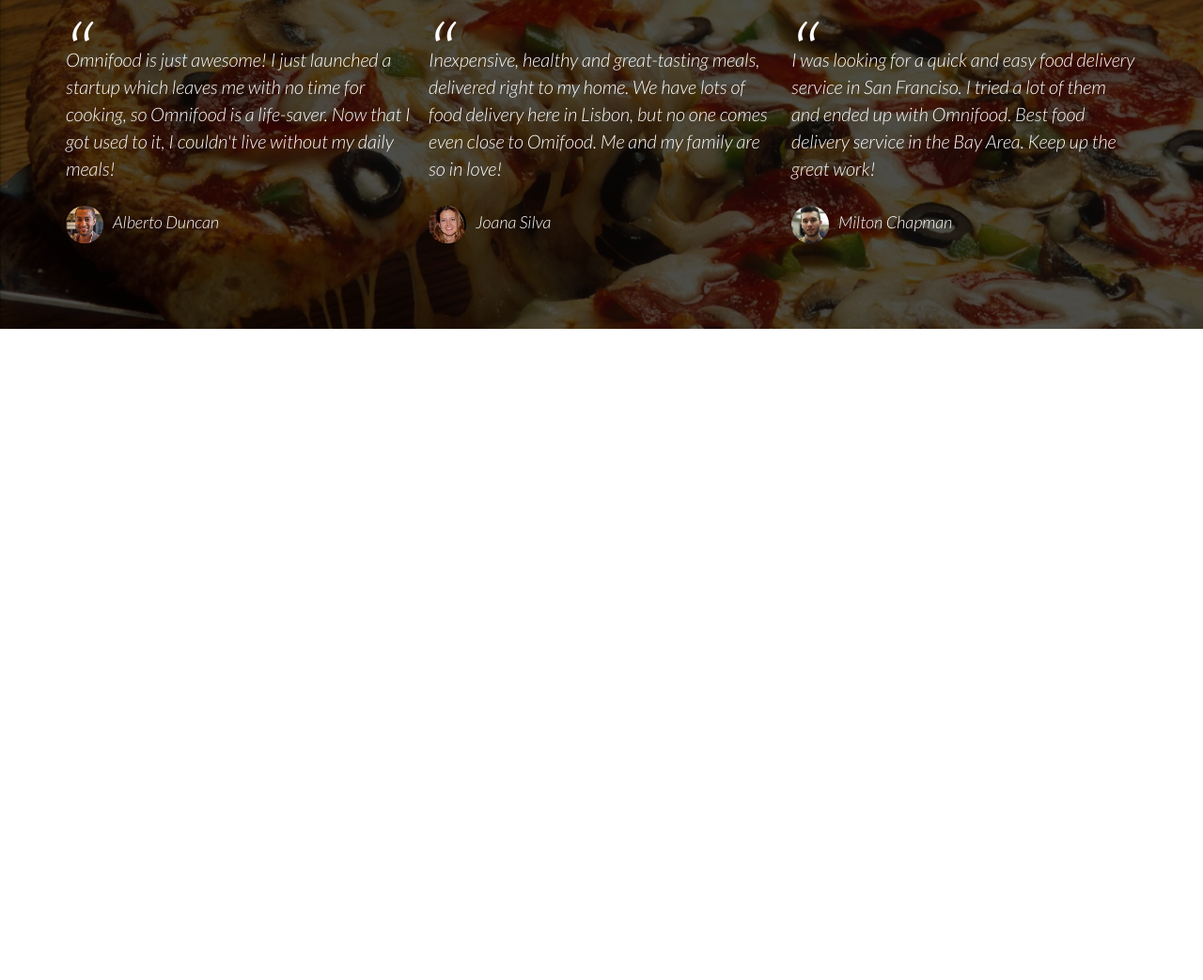
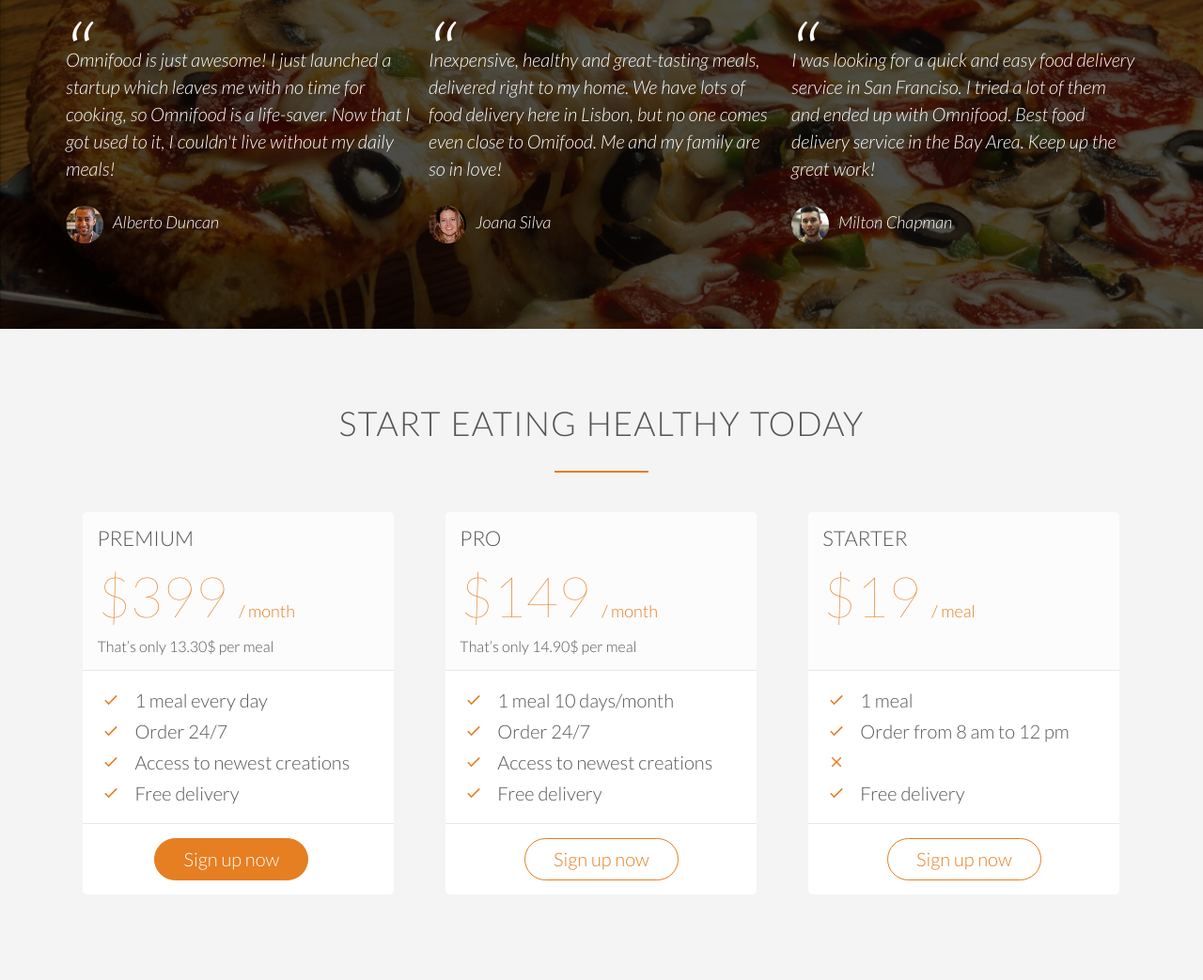
Before and after one commit to toantd90/omnifood, a plain HTML site: page index.html in a window 1280 px wide. Shown: the part 3507-4550 px from the top of the page at 94% size. Before the commit the page ends 3857 px from the top, so only its background shows below. Drawn offline with nearby package versions, Linux system fonts and the light colour scheme.

Commit message:
Add section plans

```diff
--- a/index.html
+++ b/index.html
@@ -238,6 +238,73 @@
       </div>
     </div>
   </section>
+  <section class="section-plans">
+    <div class="row">
+      <h2>Start eating healthy today</h2>
+    </div>
+    <div class="row">
+      <div class="col span-1-of-3">
+        <div class="plan-box">
+          <div class="">
+            <h3>Premium</h3>
+            <p class="plan-price">$399 <span>/ month</span></p>
+            <p class="plan-price-meal">That’s only 13.30$ per meal</p>
+          </div>
+          <div>
+            <ul>
+              <li><ion-icon name="checkmark" class="icon-small"></ion-icon>1 meal every day</li>
+              <li><ion-icon name="checkmark" class="icon-small"></ion-icon>Order 24/7</li>
+              <li><ion-icon name="checkmark" class="icon-small"></ion-icon>Access to newest creations</li>
+              <li><ion-icon name="checkmark" class="icon-small"></ion-icon>Free delivery</li>
+            </ul>
+          </div>
+          <div>
+            <a href="#" class="btn btn-full">Sign up now</a>
+          </div>
+        </div>
+      </div>
+      <div class="col span-1-of-3">
+        <div class="plan-box">
+          <div>
+            <h3>Pro</h3>
+            <p class="plan-price">$149 <span>/ month</span></p>
+            <p class="plan-price-meal">That’s only 14.90$ per meal</p>
+          </div>
+          <div>
+            <ul>
+              <li><ion-icon name="checkmark" class="icon-small"></ion-icon>1 meal 10 days/month</li>
+              <li><ion-icon name="checkmark" class="icon-small"></ion-icon>Order 24/7</li>
+              <li><ion-icon name="checkmark" class="icon-small"></ion-icon>Access to newest creations</li>
+              <li><ion-icon name="checkmark" class="icon-small"></ion-icon>Free delivery</li>
+            </ul>
+          </div>
+          <div>
+            <a href="#" class="btn btn-ghost">Sign up now</a>
+          </div>
+        </div>
+      </div>
+      <div class="col span-1-of-3">
+        <div class="plan-box">
+          <div>
+            <h3>Starter</h3>
+            <p class="plan-price">$19 <span>/ meal</span></p>
+            <p class="plan-price-meal">&nbsp;</p>
+          </div>
+          <div>
+            <ul>
+              <li><ion-icon name="checkmark" class="icon-small"></ion-icon>1 meal</li>
+              <li><ion-icon name="checkmark" class="icon-small"></ion-icon>Order from 8 am to 12 pm</li>
+              <li><ion-icon name="close" class="icon-small"></ion-icon></li>
+              <li><ion-icon name="checkmark" class="icon-small"></ion-icon>Free delivery</li>
+            </ul>
+          </div>
+          <div>
+            <a href="#" class="btn btn-ghost">Sign up now</a>
+          </div>
+        </div>
+      </div>
+    </div>
+  </section>
   <script src="https://unpkg.com/ionicons@4.2.0/dist/ionicons.js"></script>
 </body>
 
--- a/resources/css/style.css
+++ b/resources/css/style.css
@@ -186,6 +186,7 @@ header {
   background-size: cover;
   background-position: center;
   height: 100vh;
+  background-attachment: fixed;
 }
 
 .hero-text-box {
@@ -416,3 +417,61 @@ cite img {
   margin-right: 10px;
   vertical-align: middle;
 }
+
+/* ---------------------------------------- */
+
+/* SIGNUP */
+
+/* ---------------------------------------- */
+
+.section-plans {
+  background-color: #f4f4f4;
+}
+
+.plan-box {
+  background-color: #fff;
+  border-radius: 5px;
+  width: 90%;
+  margin-left: 5%;
+  box-shadow:  0  2px 2 px #efefef;
+}
+
+.plan-box div {
+  padding: 15px;
+  border-bottom: 1px solid #e8e8e8;
+}
+
+.plan-box div:first-child {
+  background-color: #fcfcfc;
+  border-top-left-radius: 5px;
+  border-top-right-radius: 5px;
+}
+
+.plan-box div:last-child {
+  text-align: center;
+  border: 0;
+}
+
+.plan-price {
+  color: #e67e22;
+  font-size: 300%;
+  margin-bottom: 10px;
+  font-weight: 100;
+}
+
+.plan-price span {
+  font-size: 30%;
+  font-weight: 300;
+}
+
+.plan-price-meal {
+  font-size: 80%;
+}
+
+.plan-box ul {
+  list-style: none;
+}
+
+.plan-box ul li {
+  padding: 5px 0;
+}
```
